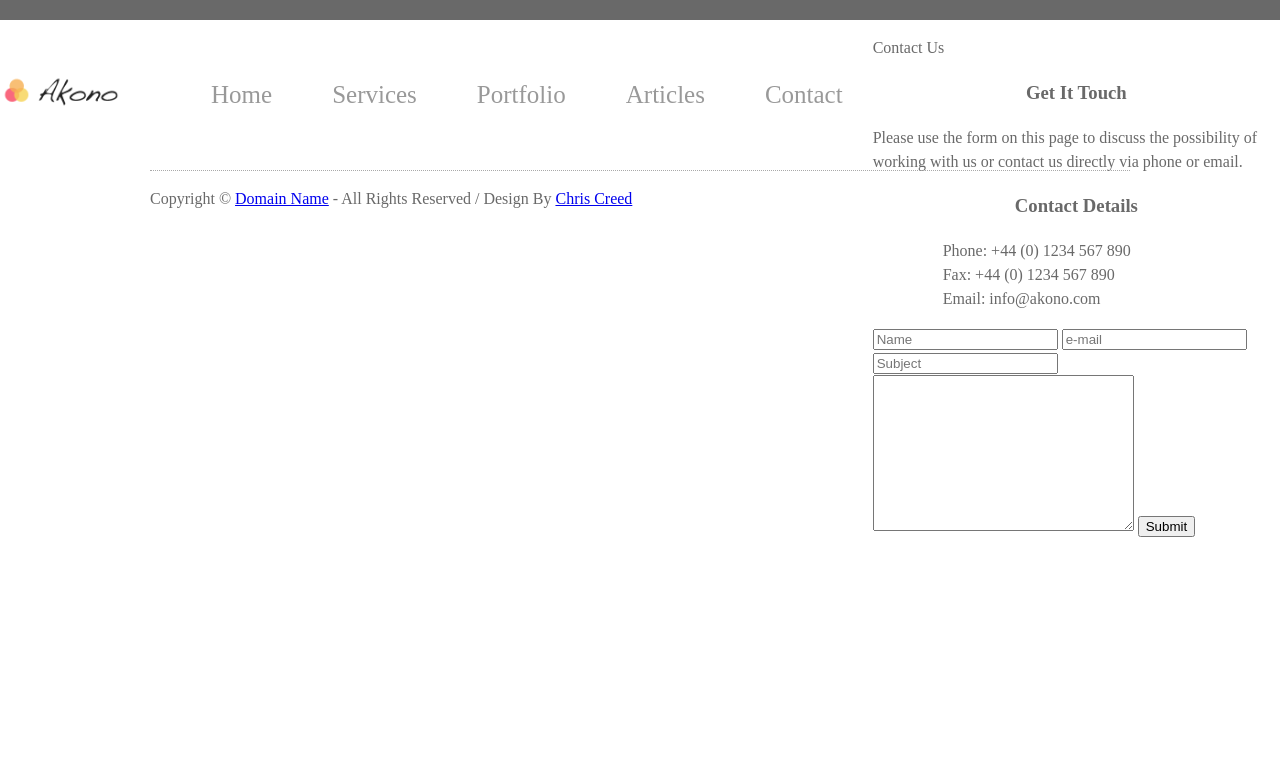
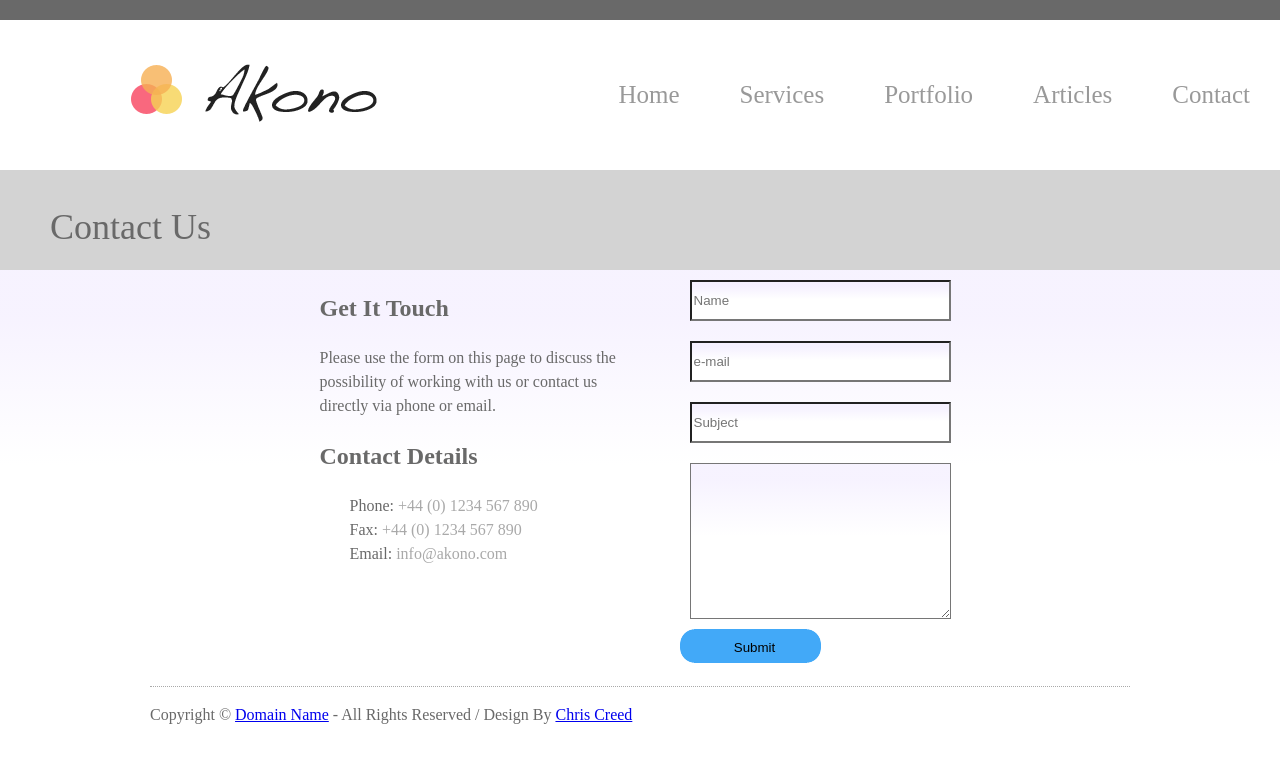
Before and after one commit to Mariia30/EasyCode, a plain HTML site: page Example_site/contact.html in a window 1280 px wide. Drawn offline with Linux system fonts and the light colour scheme.

Commit message:
Example_site

```diff
--- a/Example_site/contact.html
+++ b/Example_site/contact.html
@@ -22,6 +22,7 @@
                 <li><a href="#">Contact</a></li>
             </ul>
         </div>
+    </header>
     <main class="wrap-contact">
         <div class="contact-us">
             <p>Contact Us</p>
@@ -29,16 +30,16 @@
         <div class="feedback">
             <div class="text-info">
                 <div class="first">
-                    <h3>Get It Touch</h3>
+                    <h2>Get It Touch</h2>
                     <p>Please use the form on this page to discuss the possibility of working with us or contact us
                         directly via phone or email.</p>
                 </div>
                 <div class="second">
-                    <h3>Contact Details</h3>
+                    <h2>Contact Details</h2>
                     <ul>
-                            <li>Phone: +44 (0) 1234 567 890</li>
-                            <li>Fax: +44 (0) 1234 567 890</li>
-                            <li>Email: info@akono.com</li>
+                        <li>Phone: <span>+44 (0) 1234 567 890</span></li>
+                        <li>Fax: <span>+44 (0) 1234 567 890</span></li>
+                        <li>Email: <span>info@akono.com</span></li>
                     </ul>
                 </div>
             </div>
@@ -48,12 +49,11 @@
                     <input type="email" name="email" id="email" required placeholder="e-mail">
                     <input type="subject" name="subject" id="subject" required placeholder="Subject">
                     <textarea name="feedback" id="feed" cols="30" rows="10"></textarea>
-                        <input type="submit">
+                    <input type="submit" id="submit">
                 </form>
             </div>
         </div>
     </main>
-    </header>
     <footer class="copyright">
         <div class="foot">
             <p>Copyright &copy <a href="#">Domain Name</a> - All Rights Reserved / Design By <a href="#">Chris Creed</a>
--- a/Example_site/css/style_main.css
+++ b/Example_site/css/style_main.css
@@ -10,8 +10,7 @@ body {
     min-height: 100%;
 }
 
-.wrapper,
-wrap-contact {
+.wrapper {
     height: 100%;
     display: flex;
     flex-direction: column;
@@ -62,7 +61,8 @@ ul li a:hover {
 }
 
 /*Main*/
-.container-main {
+.container-main,
+wrap-contact {
     background-color: lavender;
     border-top: 1px solid lightgrey;
     height: 100%;
@@ -232,3 +232,68 @@ h4 a {
 .foot {
     border-top: 1px dotted darkgrey;
 }
+
+/*CONTACTS*/
+.contact-us {
+    display: block;
+    font-size: 36px;
+    height: 100px;
+    margin: 0;
+    background-color: lightgrey;
+}
+
+.contact-us p {
+    margin: 0;
+    padding-left: 50px;
+    padding-top: 30px;
+}
+
+.feedback {
+    display: flex;
+    justify-content: center;
+    background: linear-gradient(to bottom, rgba(244, 239, 255, 0.76) 11%, rgba(255, 255, 255, 1) 47%);
+}
+
+.form-example {
+    display: flex;
+    flex-direction: column;
+}
+
+#name, #email,
+#subject {
+    margin: 10px;
+    height: 35px;
+    background: linear-gradient(to bottom, rgba(244, 239, 255, 0.76) 11%, rgba(255, 255, 255, 1) 47%);
+}
+
+#feed {
+    margin: 10px;
+    background: linear-gradient(to bottom, rgba(244, 239, 255, 0.76) 11%, rgba(255, 255, 255, 1) 47%);
+}
+
+.text-info,
+.second {
+    max-width: 300px;
+}
+
+.text-info, .fill-it {
+    margin: 0 30px;
+}
+
+.second ul {
+    padding: 0;
+}
+
+.second ul span {
+    color: darkgrey;
+}
+
+#submit {
+    display: block;
+    background: url(../images/blue-button-bg.png) no-repeat;
+    width: 150px;
+    height: 37px;
+    cursor: pointer;
+    border: 0;
+    margin-bottom: 20px;
+}
```
Lines whose indentation alone changed are shown as unchanged.
